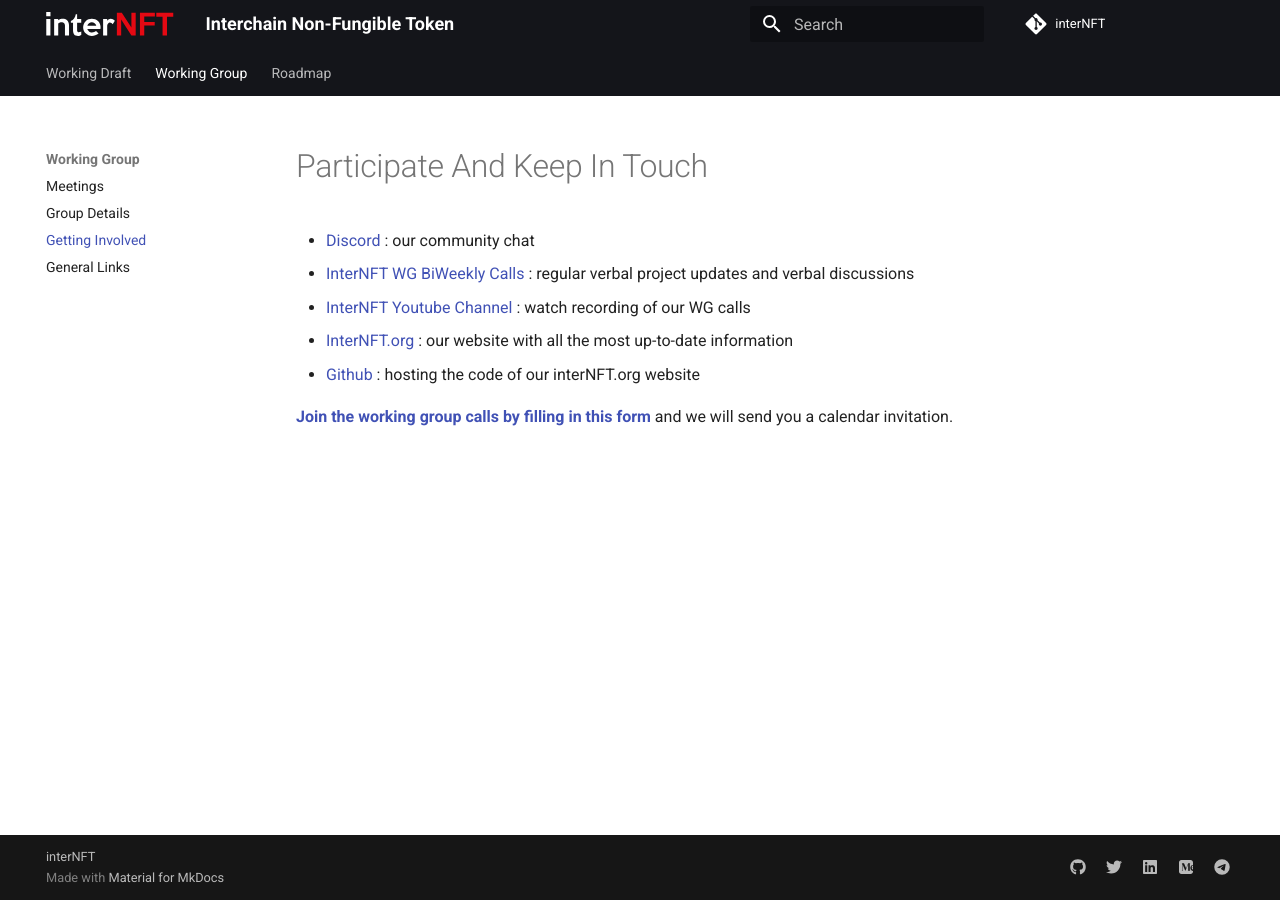
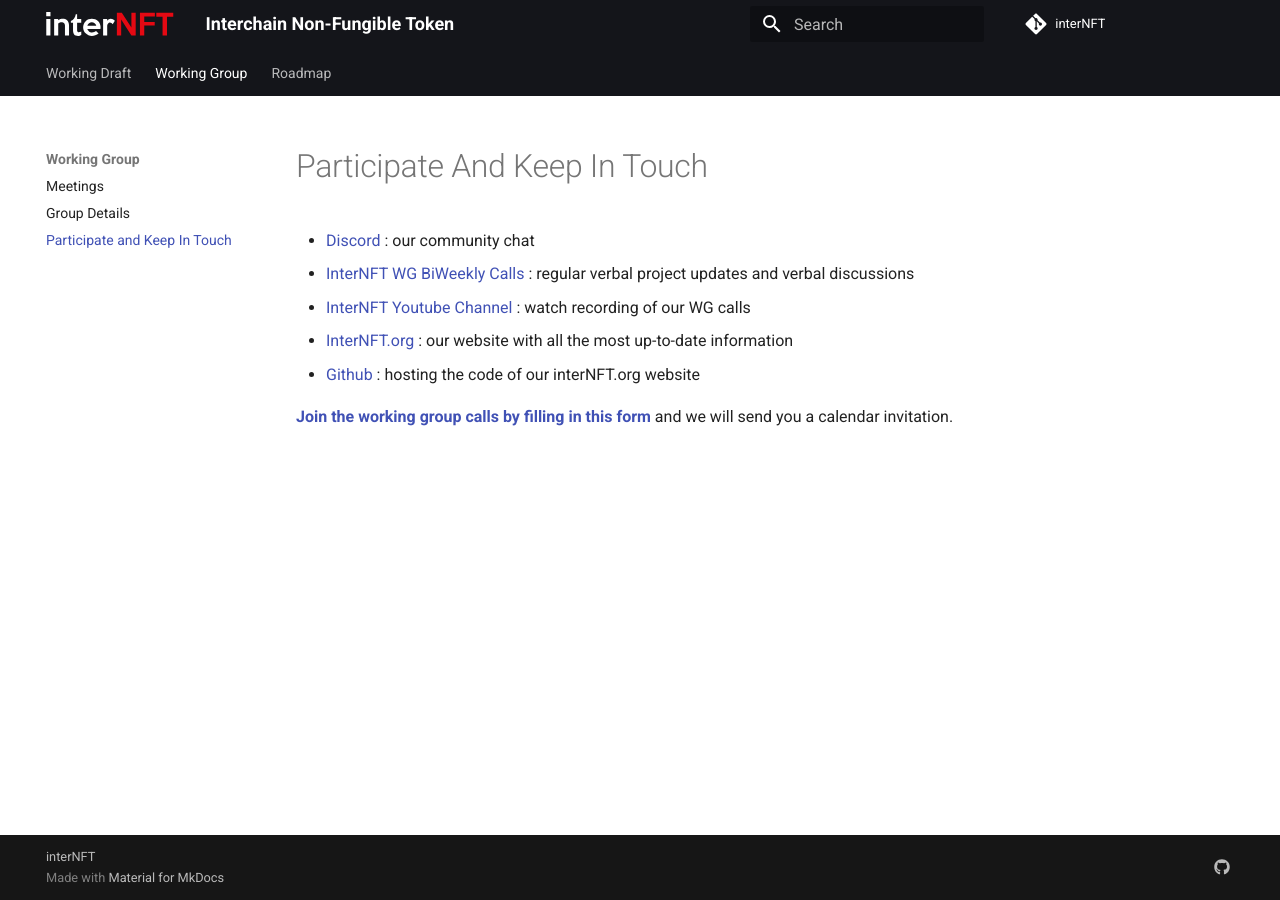
Before and after one commit to interNFT/documentation, an MkDocs documentation site: the page built from markdowns/workingGroup/gettingInvolved.md, in a window 1280 px wide. Built offline with MkDocs 1.6.1 and Material for MkDocs 9.7.7, drawn with Linux system fonts in a browser that asks for light colours.

Commit message:
Update mkdocs.yml

```diff
--- a/mkdocs.yml
+++ b/mkdocs.yml
@@ -47,14 +47,6 @@
   social:
     - icon: fontawesome/brands/github
       link: https://github.com/interNFT
-    - icon: fontawesome/brands/twitter
-      link: https://twitter.com/interNFT
-    - icon: fontawesome/brands/linkedin
-      link: https://www.linkedin.com/company/interNFT/
-    - icon: fontawesome/brands/medium
-      link: https://medium.com/interNFT
-    - icon: fontawesome/brands/telegram
-      link: https://t.me/interNFT
 
 # Google Analytics
 google_analytics:
@@ -119,8 +111,7 @@
   - Working Group:
       - Meetings: workingGroup/meetings.md
       - Group Details: workingGroup/groupDetails.md
-      - Getting Involved: workingGroup/gettingInvolved.md
-      - General Links: workingGroup/generalLinks.md
+      - Participate and Keep In Touch: workingGroup/gettingInvolved.md
   - Roadmap:
       - Milestones: roadmap/milestones.md
 
```
